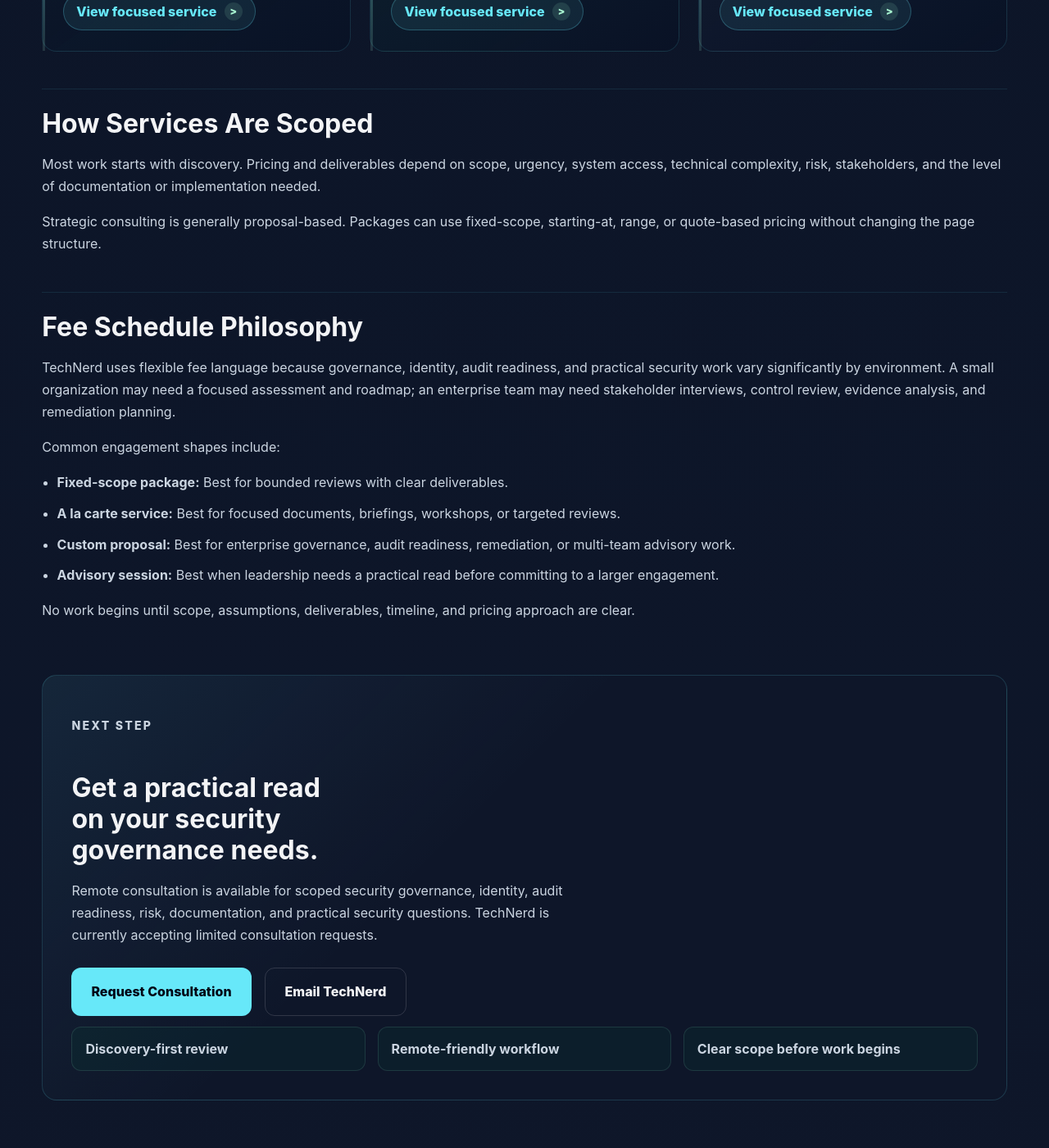
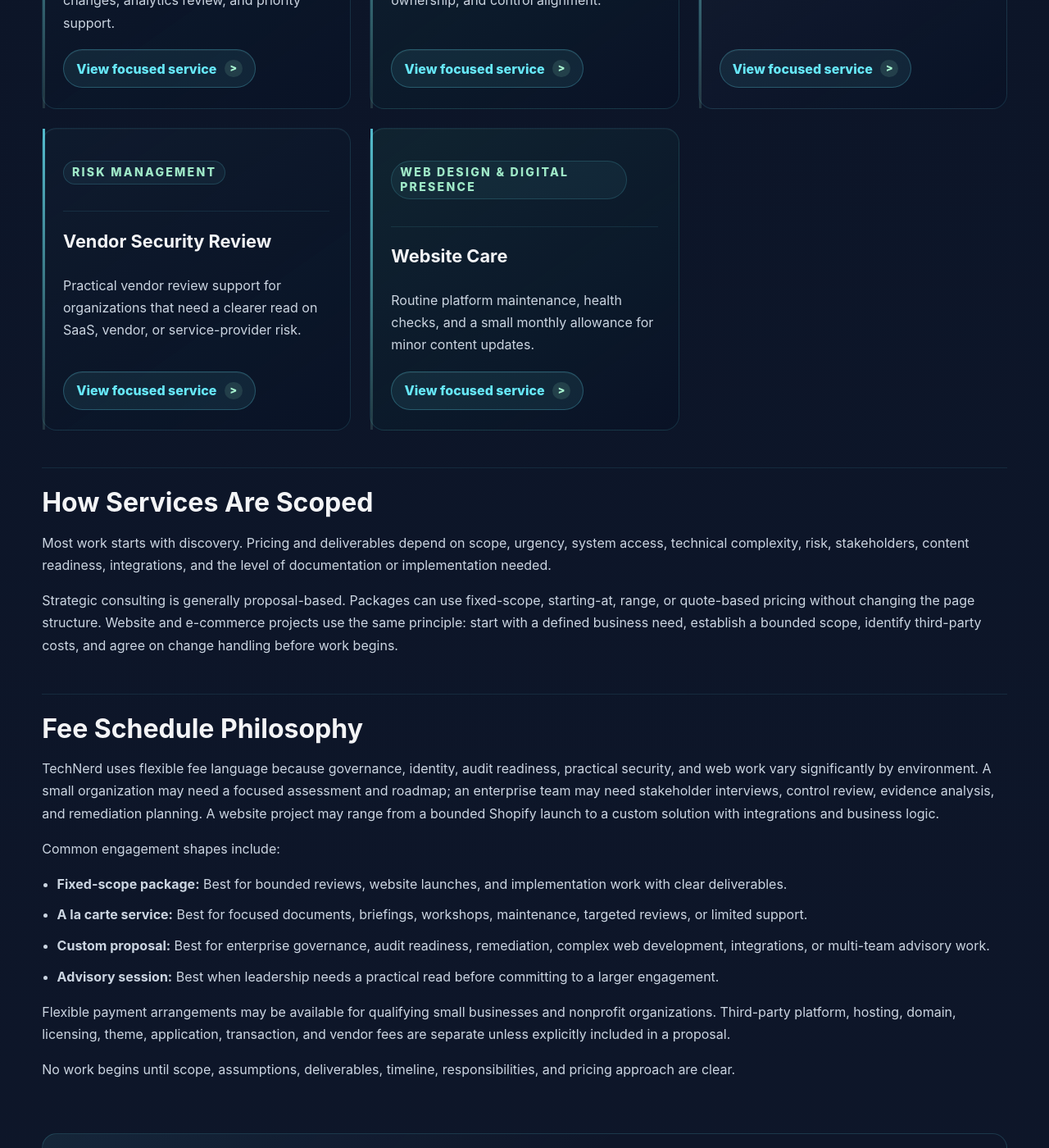
Before and after one commit to cjblackthorn/technerd, a Jekyll site: the page built from services.md, in a window 1280 px wide and 1400 px high, scrolled down 4763 px. Shown: the whole window at 82% size. Built offline with Jekyll 4.4.1, drawn with Linux system fonts in a browser that asks for light colours; some of the changed text lies outside the part shown.

Commit message:
Expand services page for web and ecommerce offerings

```diff
--- a/services.md
+++ b/services.md
@@ -1,14 +1,14 @@
 ---
 layout: default
 title: Services
-description: Cybersecurity governance, identity governance, audit readiness, strategic advisory, and right-sized security services from TechNerd Consulting.
+description: Cybersecurity governance, identity governance, audit readiness, strategic advisory, web design, e-commerce, and right-sized technology services from TechNerd Consulting.
 ---
 
 # Services
 
-TechNerd Consulting provides enterprise-informed cybersecurity governance, identity, risk, audit readiness, and practical security consulting.
+TechNerd Consulting provides enterprise-informed cybersecurity governance, identity, risk, audit readiness, strategic advisory, and practical technology consulting. Supporting services also include professional website design, e-commerce implementation, and digital presence work for businesses, professionals, authors, creators, and organizations.
 
-The service hierarchy is intentional: enterprise security and governance are the primary body of work; small-business and nonprofit services are a right-sized secondary path informed by that enterprise experience.
+The service hierarchy is intentional: enterprise security and governance remain the primary body of work. Small-business security and web services are right-sized supporting paths informed by broader technical, operational, and business experience.
 
 ## Work These Services Support
 
@@ -60,7 +60,7 @@ The service hierarchy is intentional: enterprise security and governance are the
 Focused services can stand alone or supplement packages and strategic engagements.
 
 <div class="collection-grid">
-  {% for item in site.a_la_carte limit:6 %}
+  {% for item in site.a_la_carte limit:8 %}
     <article class="collection-card">
       <p class="eyebrow">{{ item.category }}</p>
       <h2>{{ item.title }}</h2>
@@ -72,21 +72,23 @@ Focused services can stand alone or supplement packages and strategic engagement
 
 ## How Services Are Scoped
 
-Most work starts with discovery. Pricing and deliverables depend on scope, urgency, system access, technical complexity, risk, stakeholders, and the level of documentation or implementation needed.
+Most work starts with discovery. Pricing and deliverables depend on scope, urgency, system access, technical complexity, risk, stakeholders, content readiness, integrations, and the level of documentation or implementation needed.
 
-Strategic consulting is generally proposal-based. Packages can use fixed-scope, starting-at, range, or quote-based pricing without changing the page structure.
+Strategic consulting is generally proposal-based. Packages can use fixed-scope, starting-at, range, or quote-based pricing without changing the page structure. Website and e-commerce projects use the same principle: start with a defined business need, establish a bounded scope, identify third-party costs, and agree on change handling before work begins.
 
 ## Fee Schedule Philosophy
 
-TechNerd uses flexible fee language because governance, identity, audit readiness, and practical security work vary significantly by environment. A small organization may need a focused assessment and roadmap; an enterprise team may need stakeholder interviews, control review, evidence analysis, and remediation planning.
+TechNerd uses flexible fee language because governance, identity, audit readiness, practical security, and web work vary significantly by environment. A small organization may need a focused assessment and roadmap; an enterprise team may need stakeholder interviews, control review, evidence analysis, and remediation planning. A website project may range from a bounded Shopify launch to a custom solution with integrations and business logic.
 
 Common engagement shapes include:
 
-- **Fixed-scope package:** Best for bounded reviews with clear deliverables.
-- **A la carte service:** Best for focused documents, briefings, workshops, or targeted reviews.
-- **Custom proposal:** Best for enterprise governance, audit readiness, remediation, or multi-team advisory work.
+- **Fixed-scope package:** Best for bounded reviews, website launches, and implementation work with clear deliverables.
+- **A la carte service:** Best for focused documents, briefings, workshops, maintenance, targeted reviews, or limited support.
+- **Custom proposal:** Best for enterprise governance, audit readiness, remediation, complex web development, integrations, or multi-team advisory work.
 - **Advisory session:** Best when leadership needs a practical read before committing to a larger engagement.
 
-No work begins until scope, assumptions, deliverables, timeline, and pricing approach are clear.
+Flexible payment arrangements may be available for qualifying small businesses and nonprofit organizations. Third-party platform, hosting, domain, licensing, theme, application, transaction, and vendor fees are separate unless explicitly included in a proposal.
+
+No work begins until scope, assumptions, deliverables, timeline, responsibilities, and pricing approach are clear.
 
 {% include page-cta.html %}
```
